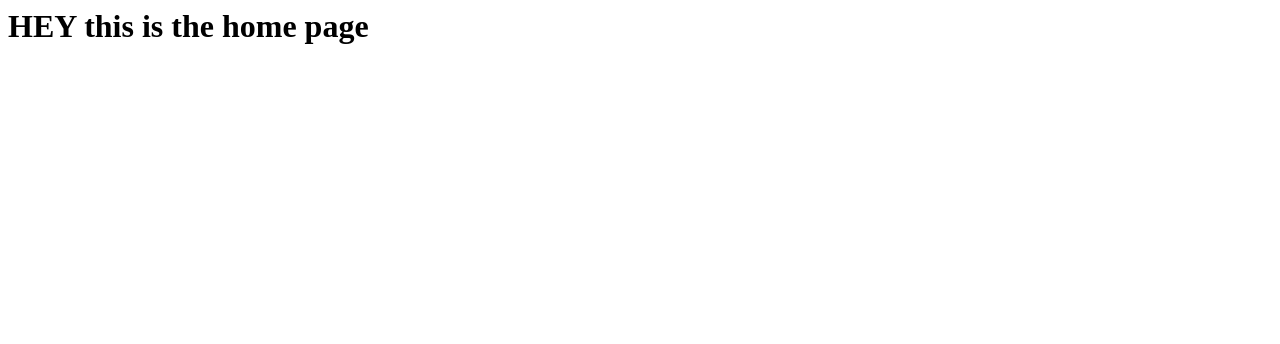
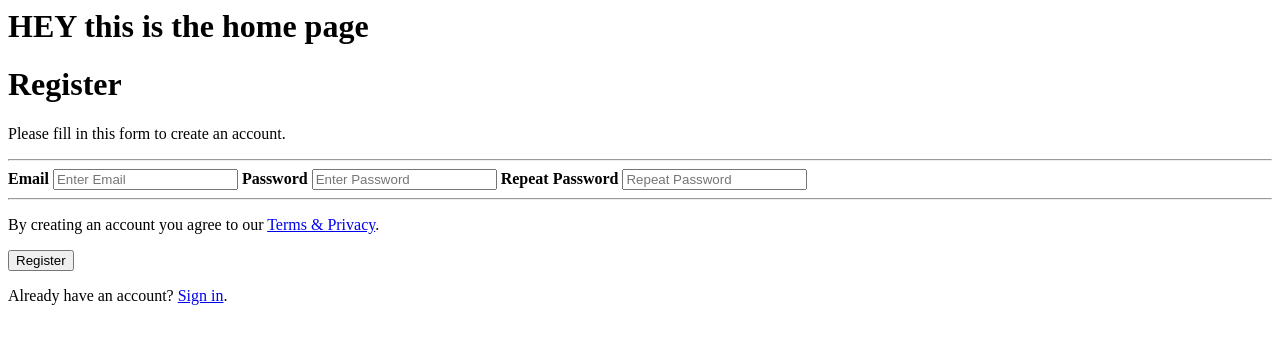
Before and after one commit to alexismundu/practica_multer_s3, a website: page public/index.html in a window 1280 px wide. Drawn offline with Linux system fonts and the light colour scheme.

Commit message:
Add multer s3 dependencies

```diff
--- a/package.json
+++ b/package.json
@@ -18,8 +18,11 @@
   },
   "homepage": "https://github.com/alexismundu/practica_multer_s3#readme",
   "dependencies": {
+    "aws-sdk": "^2.895.0",
     "dotenv": "^8.2.0",
-    "express": "^4.17.1"
+    "express": "^4.17.1",
+    "multer": "^1.4.2",
+    "multer-s3": "^2.9.0"
   },
   "devDependencies": {
     "nodemon": "^2.0.7"
--- a/public/index.html
+++ b/public/index.html
@@ -1 +1,26 @@
 <h1>HEY this is the home page</h1>
+
+<form action="/upload">
+    <div class="container">
+      <h1>Register</h1>
+      <p>Please fill in this form to create an account.</p>
+      <hr>
+
+      <label for="email"><b>Email</b></label>
+      <input type="text" placeholder="Enter Email" name="email" id="email" required>
+
+      <label for="psw"><b>Password</b></label>
+      <input type="password" placeholder="Enter Password" name="psw" id="psw" required>
+
+      <label for="psw-repeat"><b>Repeat Password</b></label>
+      <input type="password" placeholder="Repeat Password" name="psw-repeat" id="psw-repeat" required>
+      <hr>
+      <p>By creating an account you agree to our <a href="#">Terms & Privacy</a>.</p>
+
+      <button type="submit" class="registerbtn">Register</button>
+    </div>
+
+    <div class="container signin">
+      <p>Already have an account? <a href="#">Sign in</a>.</p>
+    </div>
+  </form>
```
Also changed, not shown: 1 other file.
